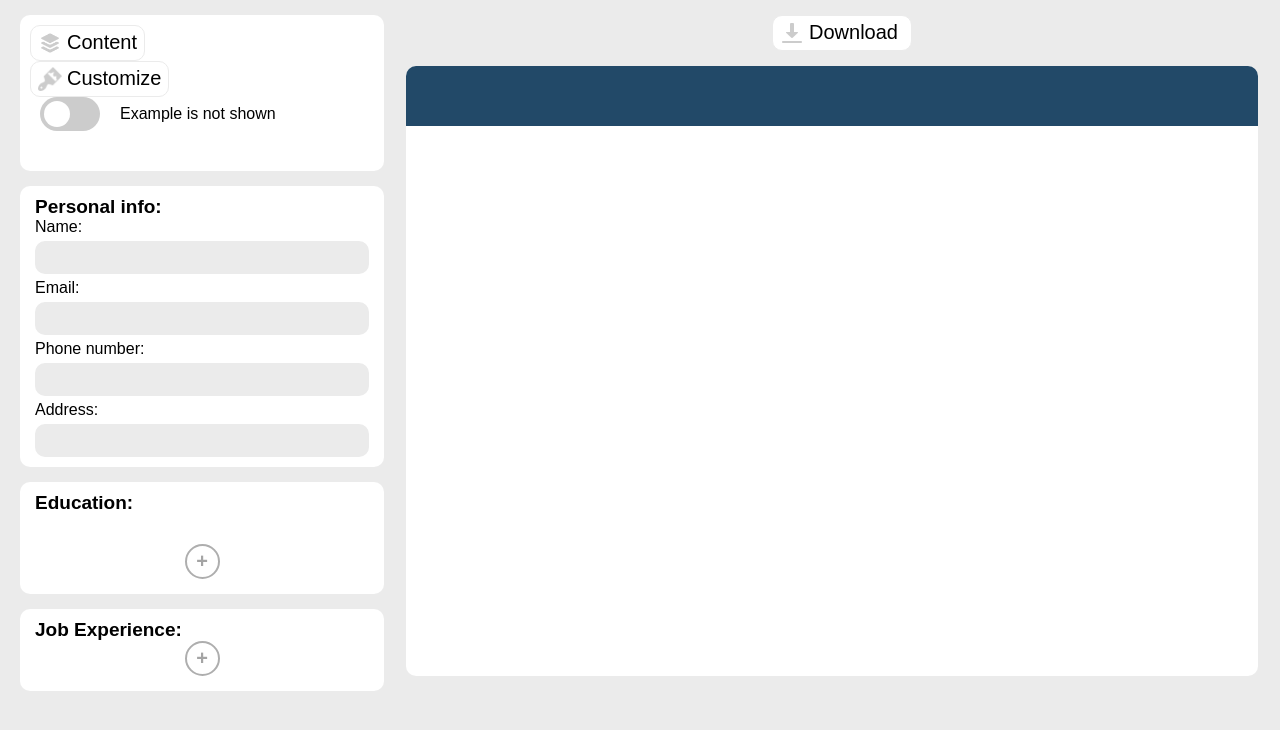
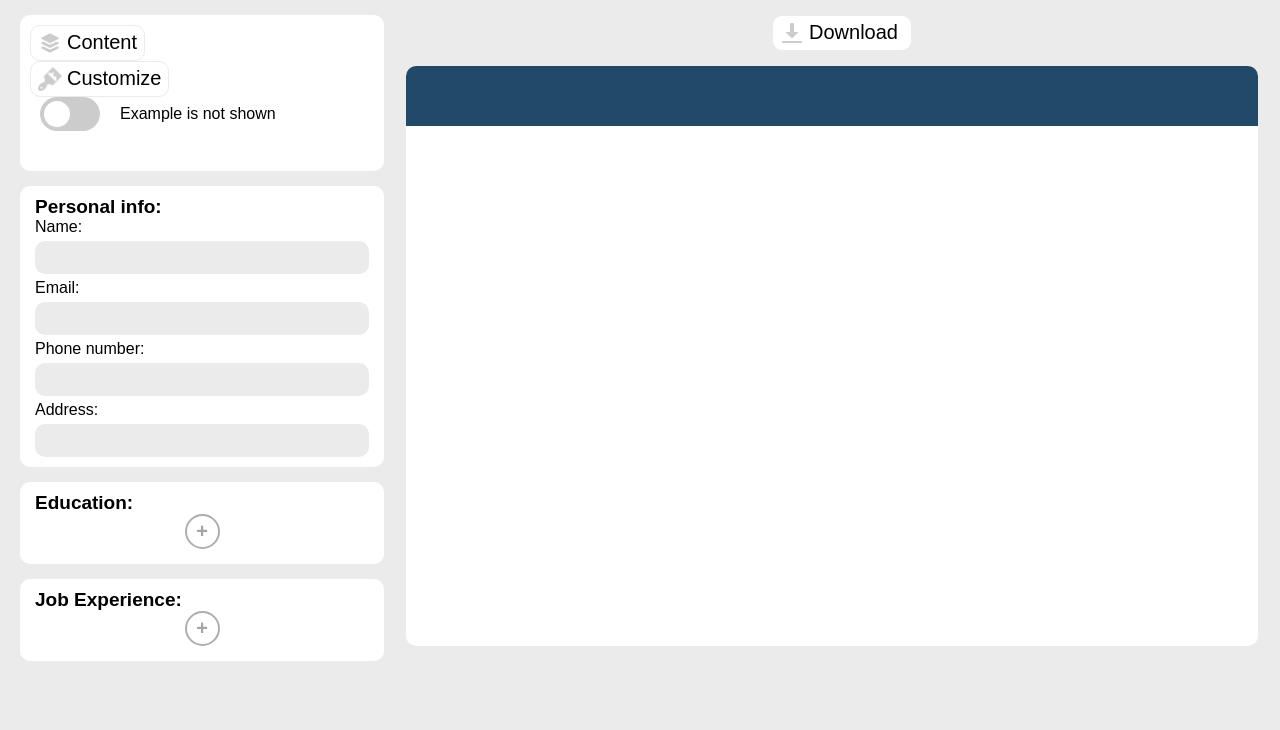
Before and after one commit to vasenkom/CV-maker, a React (Vite) app in the folder cvMaker/: page / in a window 1280 px wide. Shown: the top 730 px of the page. Built offline with nearby package versions, Linux system fonts and the light colour scheme.

Commit message:
show education form when customize mode is off

```diff
--- a/cvMaker/src/components/forms/EducationForm.jsx
+++ b/cvMaker/src/components/forms/EducationForm.jsx
@@ -11,10 +11,11 @@ export function EducationForm({
   deleteEducationInfo,
   saveFormData,
   cancelEducationInfo,
+  customizeMode,
 }) {
   return (
     <>
-      <div id="form">
+      <div id="form" style={{ display: customizeMode ? "none" : "block" }}>
         <p className="personal-info-label">Education:</p>
 
         {/* Render saved education list */}
```
